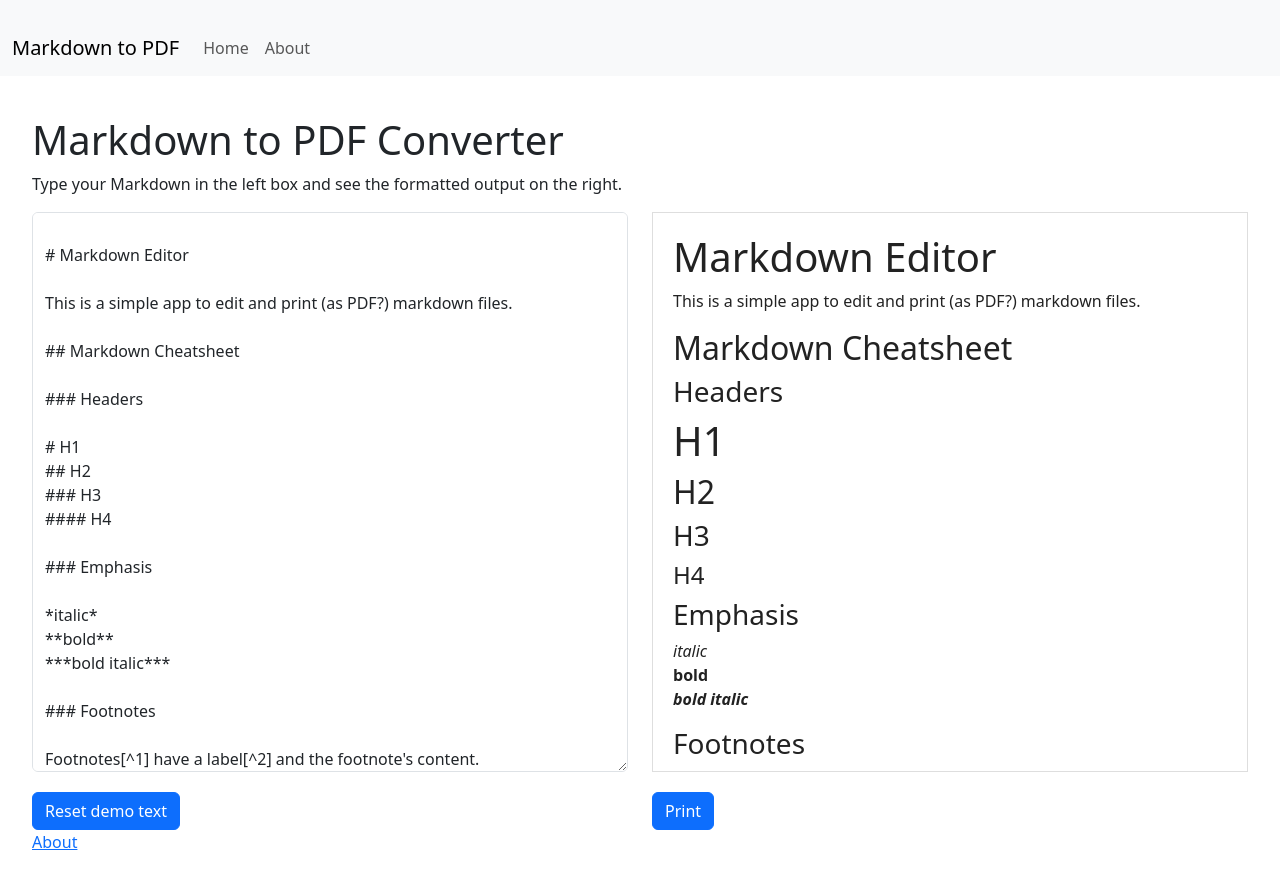
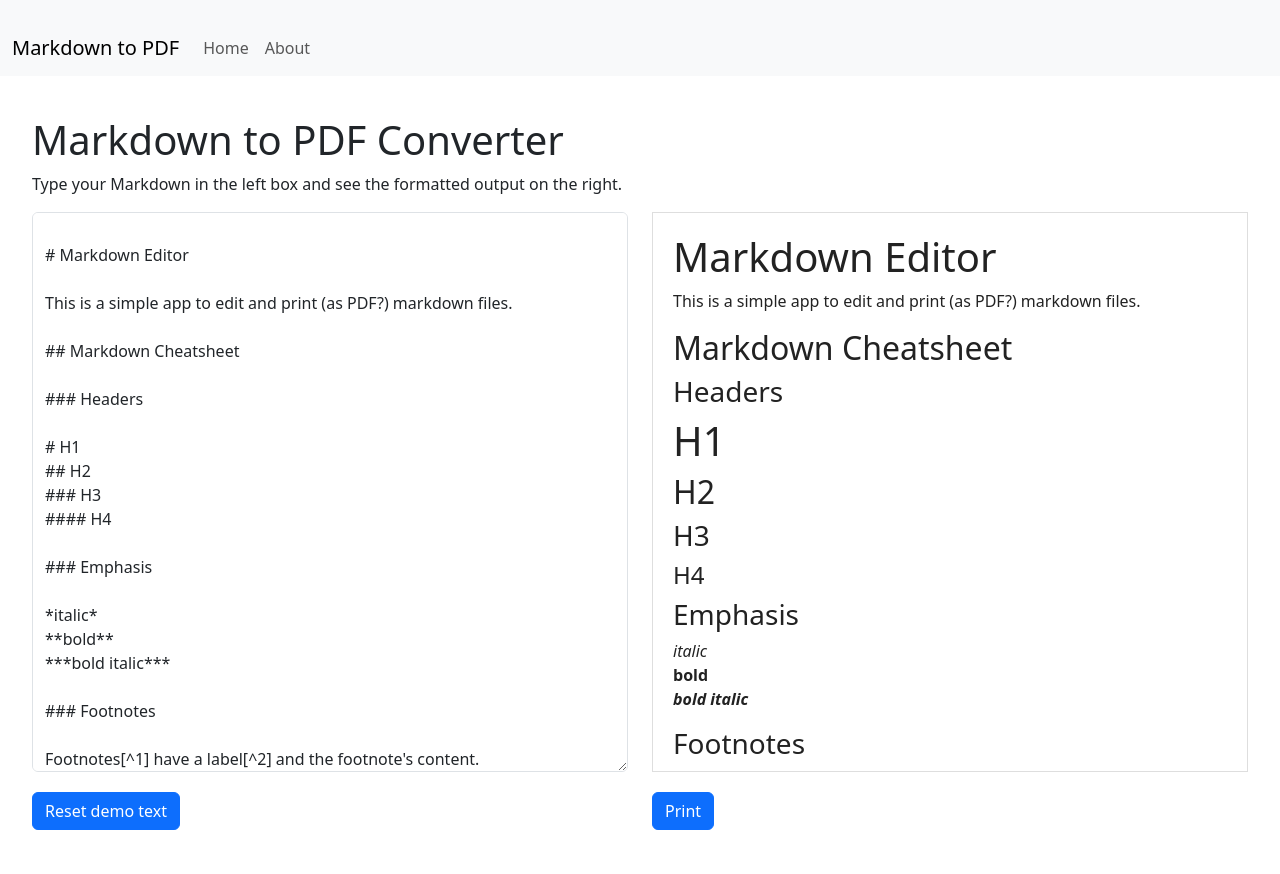
Before and after one commit to romain-koenig/markdown-to-pdf, a React (Create React App) app: page / in a window 1280 px wide. After the commit the page ends 850 px from the top, so only its background shows below. Built offline with nearby package versions, Linux system fonts and the light colour scheme.

Commit message:
FIX : remove useless link

```diff
--- a/src/Home.js
+++ b/src/Home.js
@@ -165,7 +165,6 @@ function Home() {
               Print
             </button>
           </div>
-          <a href="/about.html" target="_blank" rel="noopener noreferrer">About</a>
         </div>
       </div>
 
```
